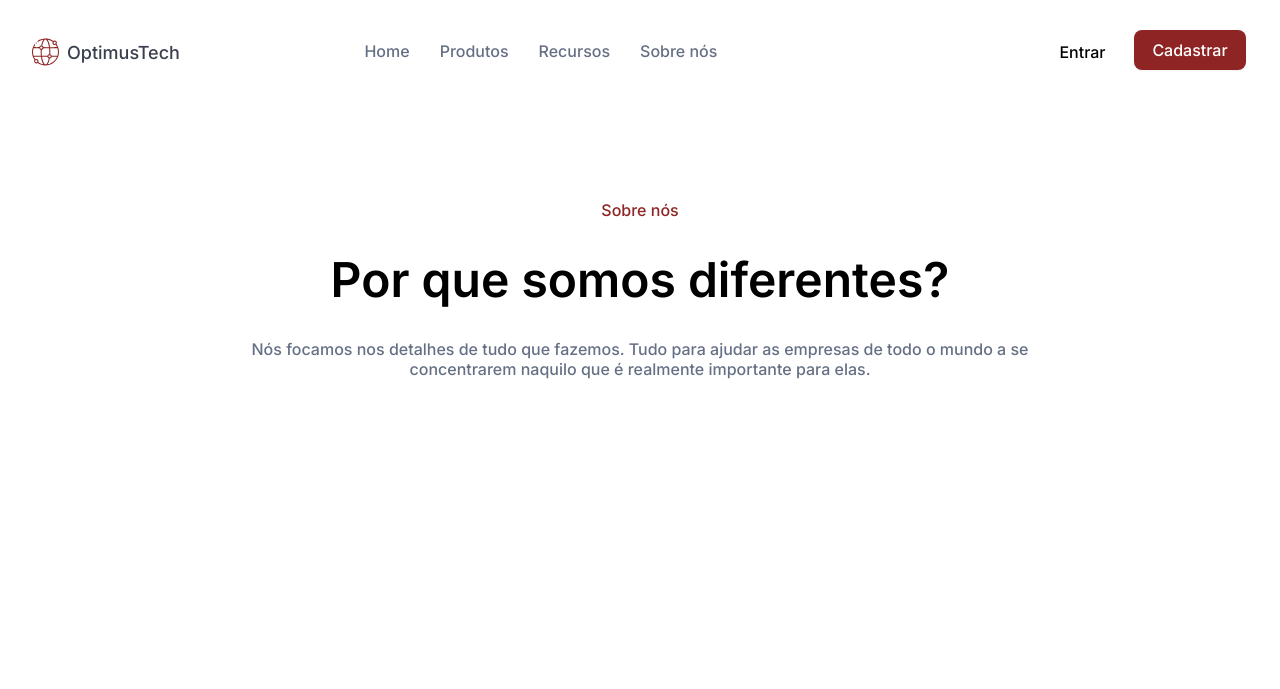
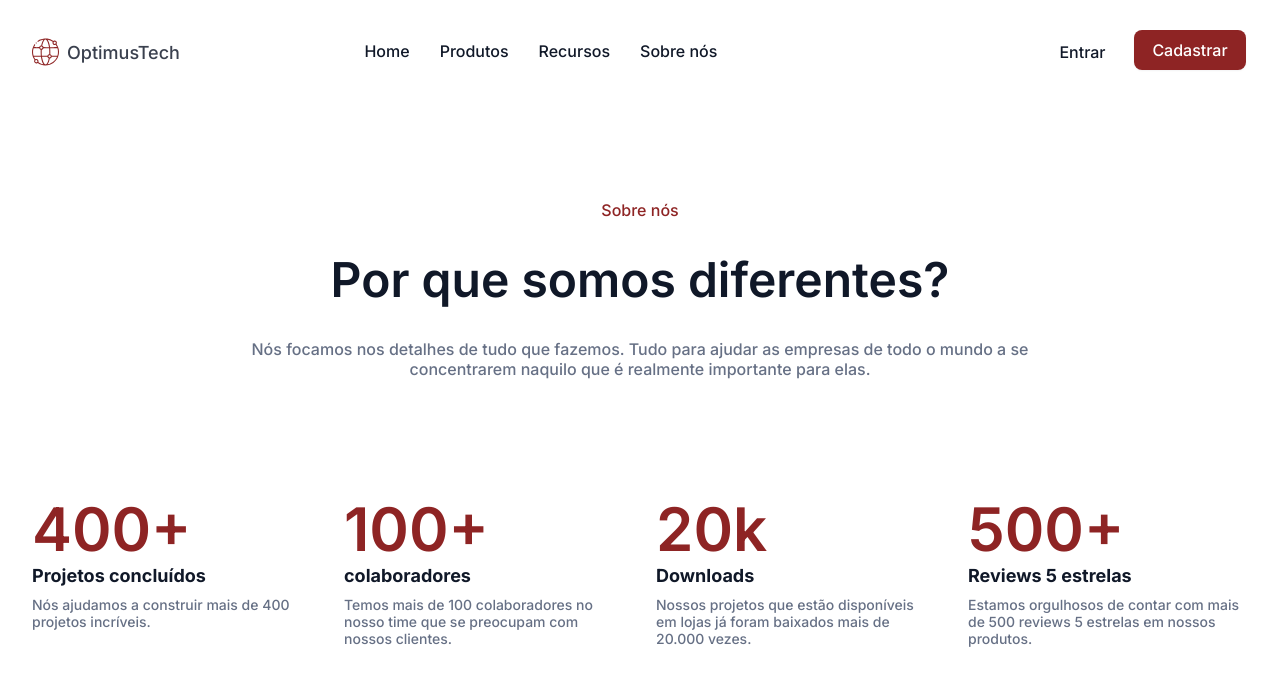
Before and after one commit to JulianeFerreira/7DaysOfCode-HTML-CSS, a plain HTML site: page index.html in a window 1280 px wide. Drawn offline with Linux system fonts and the light colour scheme.

Commit message:
criado sessão metricas

```diff
--- a/assets/style.css
+++ b/assets/style.css
@@ -1,5 +1,6 @@
 :root {
     --text-color: #667085;
+    --text-color-title: #101828;
     --main-color: #8E2424;
 }
 
@@ -59,6 +60,10 @@
 }
 
 .content .navigation ul li a{
+    color: var(--text-color-title);
+}
+
+.content .navigation ul li a:hover {
     color: var(--text-color);
 }
 
@@ -75,7 +80,7 @@
     height: 44px;
     border: 0;
     background-color: #ffffff;
-    color: --text-color;
+    color: var(--text-color-title);
     cursor: pointer;
     margin-right: 10px;
 }
@@ -113,6 +118,7 @@
 .cabecalho .container h1 {
     font-size: 48px;
     font-weight: 600;
+    color: var(--text-color-title);
 }
 
 .cabecalho .content {
@@ -124,3 +130,29 @@
 .cabecalho .content p {
     color: var(--text-color);
 }
+
+.metricas {
+   padding: 20px 0;
+}
+
+.metrica-item {
+    height: 192px;
+    width: 280px;
+}
+
+.metrica-item span {
+    font-size: 60px;
+    color: var(--main-color);
+    font-weight: 600;
+}
+
+.metrica-item h4 {
+    font-size: 18px;
+    color: var(--text-color-title);
+}
+
+.metrica-item p {
+    color: var(--text-color);
+    padding: 10px 0;
+    font-size: 14px;
+}
--- a/index.html
+++ b/index.html
@@ -40,7 +40,6 @@
                 </div>
             </header>
         </div>
-
         <section class="cabecalho">
             <p>Sobre nós</p>
             <div class="container">
@@ -54,6 +53,30 @@
             </div>
             </div>
         </section>
+        <section class="metricas">
+            <div class="container">
+                <div class="metrica-item">
+                    <span>400+</span>
+                    <h4>Projetos concluídos</h4>
+                    <p>Nós ajudamos a construir mais de 400 projetos incríveis.</p>
+                </div>
+                <div class="metrica-item">
+                    <span>100+</span>
+                    <h4>colaboradores</h4>
+                    <p>Temos mais de 100 colaboradores no nosso time que se preocupam com nossos clientes.</p>
+                </div>
+                <div class="metrica-item">
+                    <span>20k</span>
+                    <h4>Downloads</h4>
+                    <p>Nossos projetos que estão disponíveis em lojas já foram baixados mais de 20.000 vezes.</p>
+                </div>
+                <div class="metrica-item">
+                    <span>500+</span>
+                    <h4>Reviews 5 estrelas</h4>
+                    <p>Estamos orgulhosos de contar com mais de 500 reviews 5 estrelas em nossos produtos.</p>
+                </div>
+            </div>
+        </section>
     </main>
 </body>
 </html>
```
